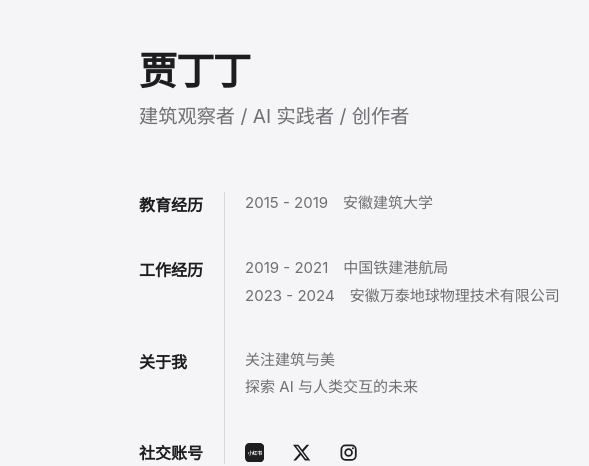
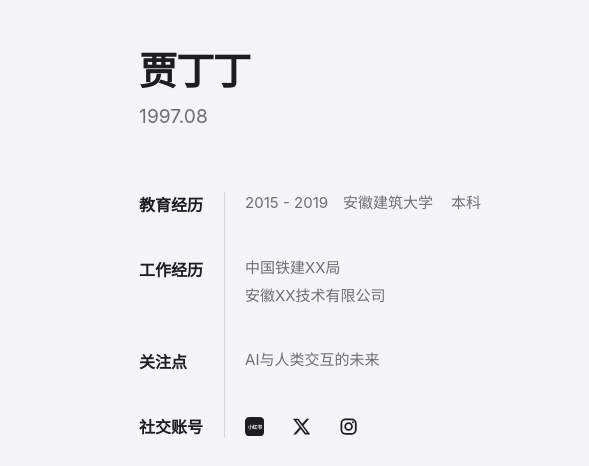
Before and after one commit to Justinis997/-, a plain HTML site: page about.html in a window 1280 px wide. Shown: the part 211-677 px from the top of the page, 442-1031 px from the left. Drawn offline with Linux system fonts and the light colour scheme.

Commit message:
更新关于我页面信息

```diff
--- a/about.html
+++ b/about.html
@@ -3,9 +3,9 @@
 <head>
   <meta charset="utf-8">
   <meta name="viewport" content="width=device-width, initial-scale=1">
-  <meta name="description" content="了解建筑观察者、AI 实践者与创作者贾丁丁的教育和工作经历。">
+  <meta name="description" content="了解贾丁丁的教育经历、工作经历与关注点。">
   <meta property="og:title" content="关于我 | 贾丁丁">
-  <meta property="og:description" content="了解建筑观察者、AI 实践者与创作者贾丁丁的教育和工作经历。">
+  <meta property="og:description" content="了解贾丁丁的教育经历、工作经历与关注点。">
   <meta property="og:type" content="website">
   <meta name="theme-color" content="#f5f5f7">
   <title>关于我 | 贾丁丁</title>
@@ -94,29 +94,28 @@
       </figure>
       <div class="about-copy">
         <h2>贾丁丁</h2>
-        <p class="about-identity">建筑观察者 / AI 实践者 / 创作者</p>
+        <p class="about-identity">1997.08</p>
 
         <div class="about-details">
         <section class="about-section">
           <h3>教育经历</h3>
           <div class="about-section__content">
-            <p>2015 - 2019　安徽建筑大学</p>
+            <p>2015 - 2019　安徽建筑大学<span class="about-degree">本科</span></p>
           </div>
         </section>
 
         <section class="about-section">
           <h3>工作经历</h3>
           <div class="about-section__content">
-            <p>2019 - 2021　中国铁建港航局</p>
-            <p>2023 - 2024　安徽万泰地球物理技术有限公司</p>
+            <p>中国铁建XX局</p>
+            <p>安徽XX技术有限公司</p>
           </div>
         </section>
 
         <section class="about-section">
-          <h3>关于我</h3>
+          <h3>关注点</h3>
           <div class="about-section__content">
-            <p>关注建筑与美</p>
-            <p>探索 AI 与人类交互的未来</p>
+            <p>AI与人类交互的未来</p>
           </div>
         </section>
 
--- a/assets/css/styles.css
+++ b/assets/css/styles.css
@@ -1172,6 +1172,10 @@ a {
   margin-top: 0;
 }
 
+.about-degree {
+  margin-left: 18px;
+}
+
 .about-contact-links {
   width: auto;
   margin: 0;
```
Also changed, not shown: tests/structure.test.mjs (+9 -4 lines).
